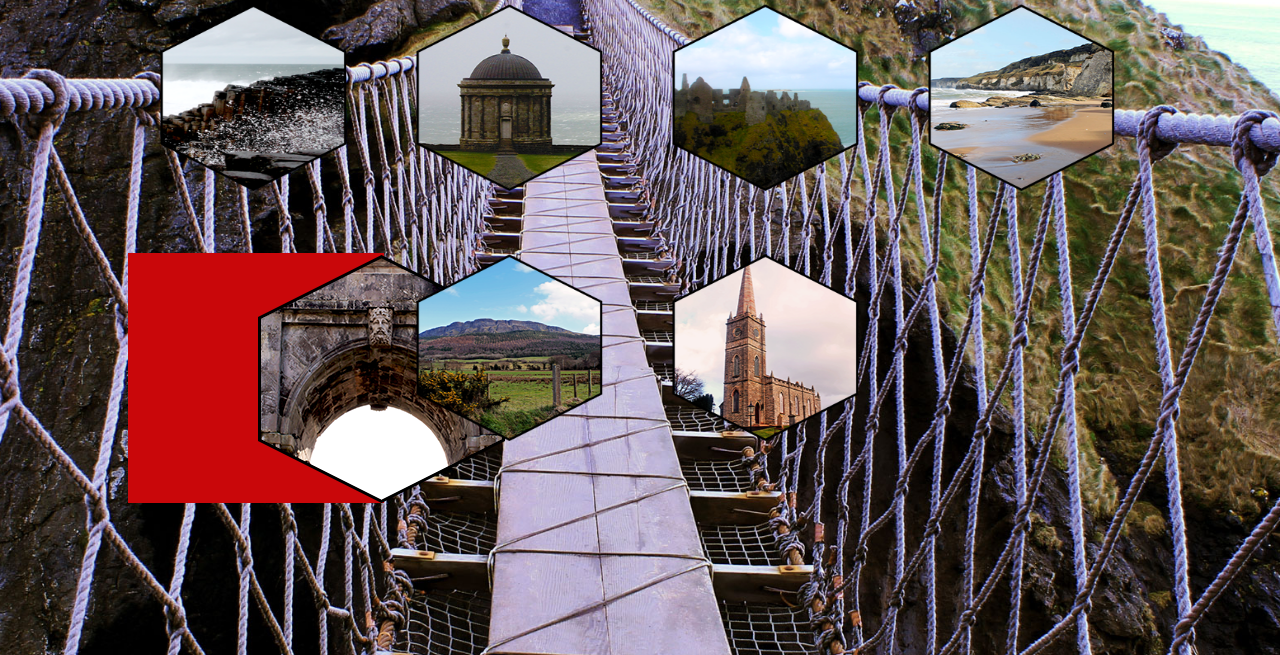
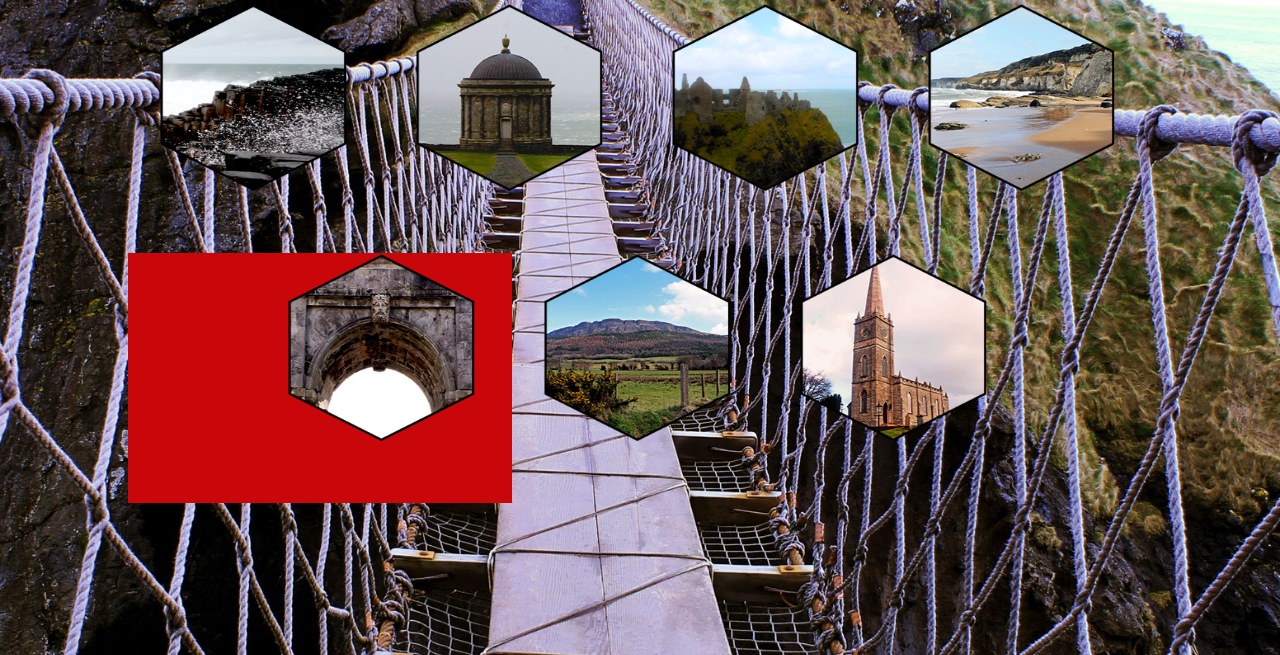
Before and after one commit to earlbishopstrail/earlbishopstrail.github.io, a plain HTML site: page index.html in a window 1280 px wide. Shown: the part 1885-2540 px from the top of the page. Drawn offline with nearby package versions, Linux system fonts and the light colour scheme; a web font is replaced by a local one.

Commit message:
sorted
hex responsive image resize ipad fix 5

```diff
--- a/css/mediastyle.css
+++ b/css/mediastyle.css
@@ -38,13 +38,19 @@
 }
 
 .hexicon-wpadding {
-	width:12.5%;
+	width:25%;
 	height:auto;
 	float:left;
 	padding-left:12.5%;
 	background-color:#C9070A; /*#C9070A*/
 
 
+}
+
+.hexicon-wpadding img {
+	width:75%;
+	padding:0 1% 0 1%;
+	height:auto;
 }
 
 .hexicon img {
--- a/css/styles.css
+++ b/css/styles.css
@@ -351,6 +351,11 @@ padding: 0;
 }
 
 .hexicon img {
+	width:90%;
+	padding:0 1% 0 1%;
+	height:auto;
+}
+.hexicon-wpadding img {
 	width:90%;
 	padding:0 1% 0 1%;
 	height:auto;
```
